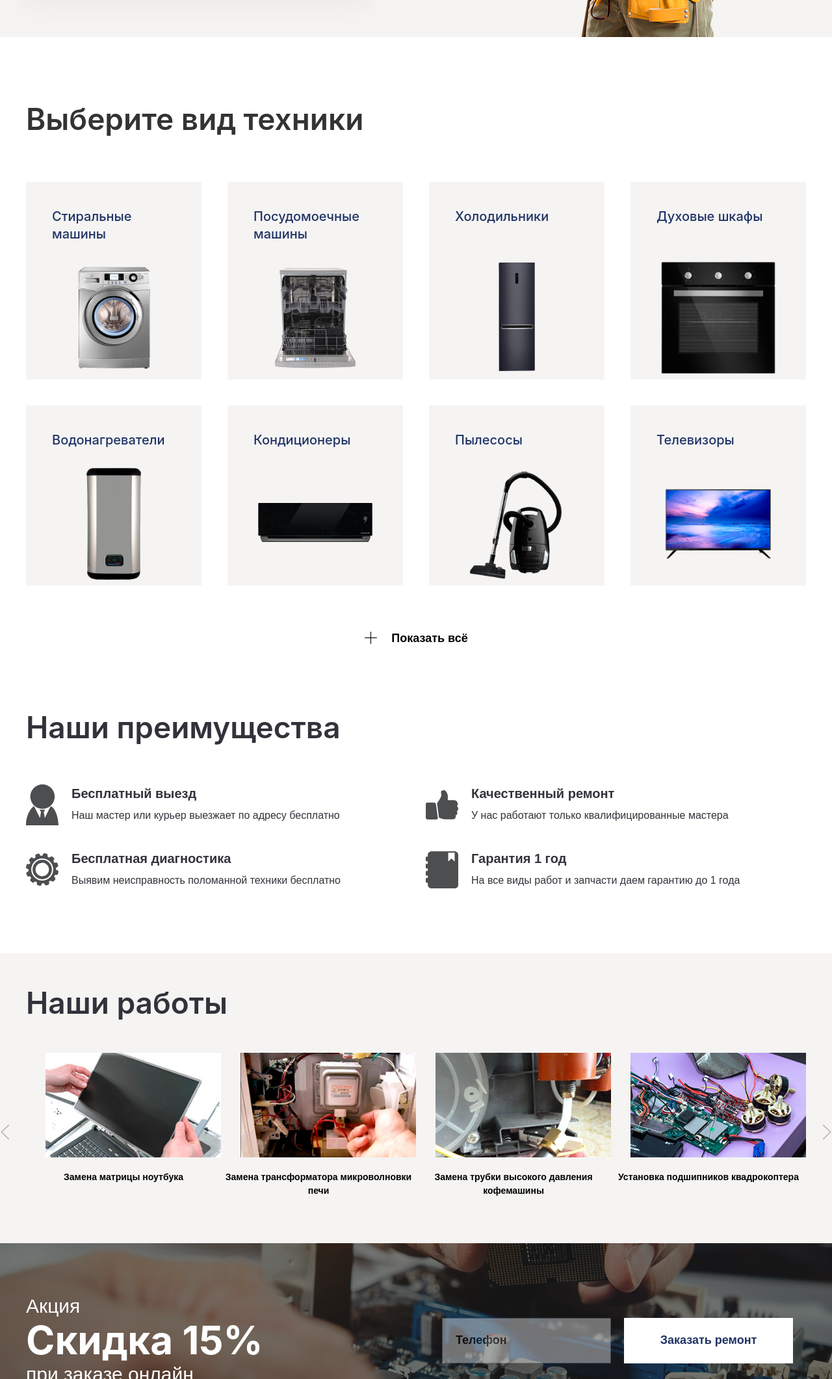
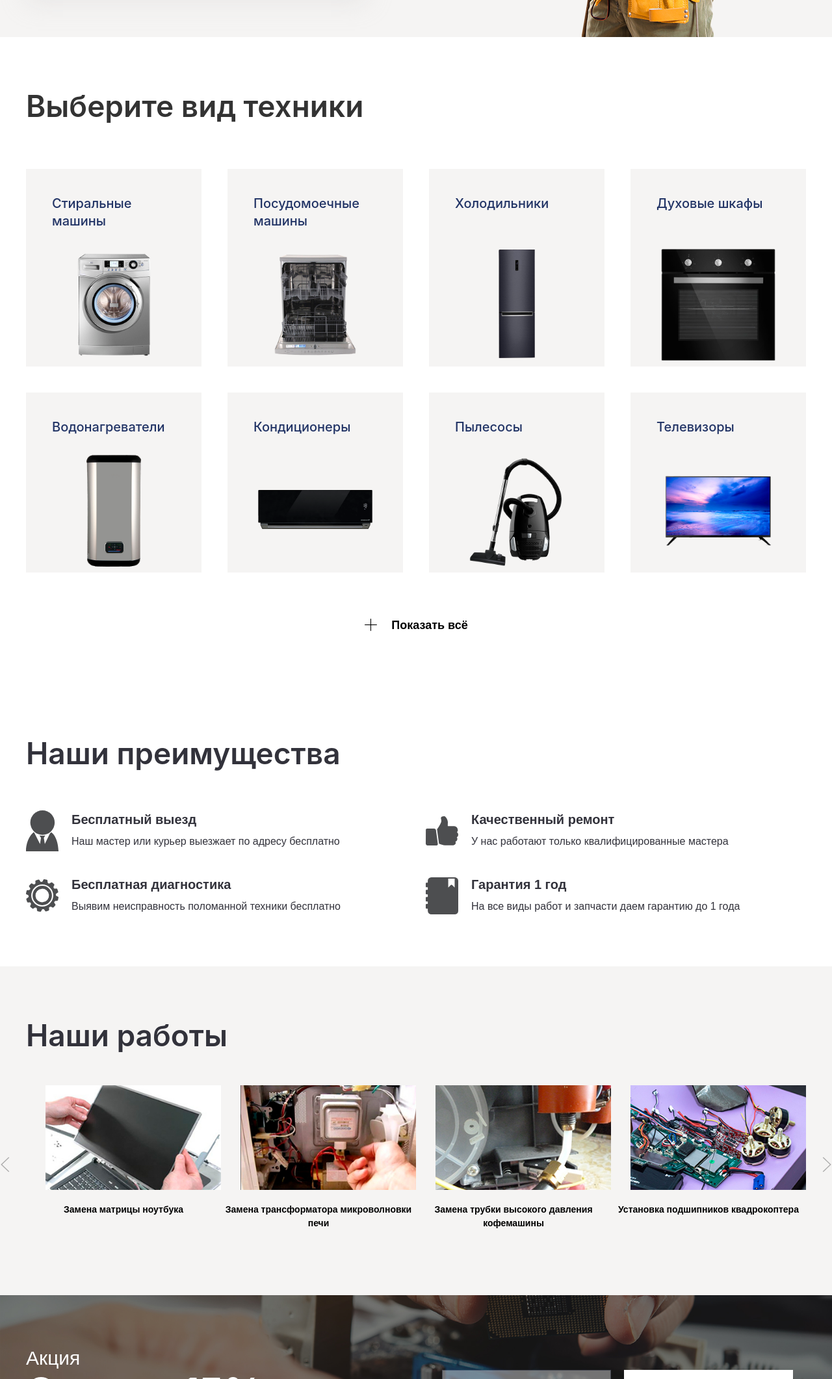
Before and after one commit to ostin1982/serviceCenter, a plain HTML site: page index.html in a window 1280 px wide. Shown: the part 678-2800 px from the top of the page at 65% size. Drawn offline with Linux system fonts and the light colour scheme; a web font is replaced by a local one.

Commit message:
fix: corrected the padding

```diff
--- a/css/blocks/advantages.css
+++ b/css/blocks/advantages.css
@@ -1,5 +1,5 @@
 .advantages {
-    padding: 50px 0 100px 0;
+    padding: 80px 0;
 }
 
 .advantages__heading {
--- a/css/blocks/contacts.css
+++ b/css/blocks/contacts.css
@@ -1,5 +1,5 @@
 .contacts {
-    padding: 50px 0;
+    padding: 80px 0;
 }
 
 .contacts__heading {
--- a/css/blocks/examples.css
+++ b/css/blocks/examples.css
@@ -1,6 +1,6 @@
 .examples {
     background-color: var(--second-white);
-    padding: 50px 0;
+    padding: 80px 0;
 }
 
 .examples__heading {
--- a/css/blocks/reviews.css
+++ b/css/blocks/reviews.css
@@ -1,6 +1,6 @@
 .reviews {
     background-color: var(--second-white);
-    padding: 50px 0;
+    padding: 80px 0;
 }
 
 .reviews__heading {
--- a/css/blocks/technic.css
+++ b/css/blocks/technic.css
@@ -1,5 +1,5 @@
 .technic {
-    padding: 100px 0 50px 0;
+    padding: 80px 0;
 }
 
 .technic__heading {
```
